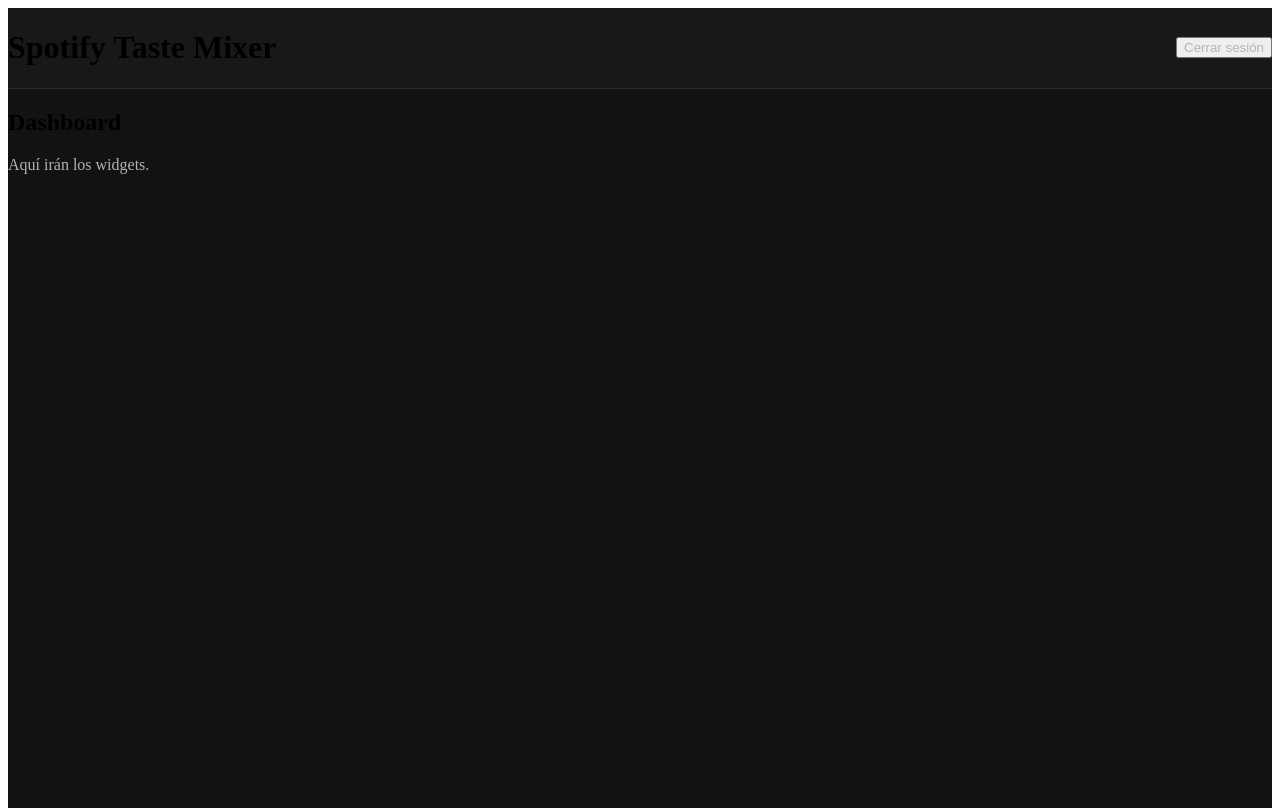
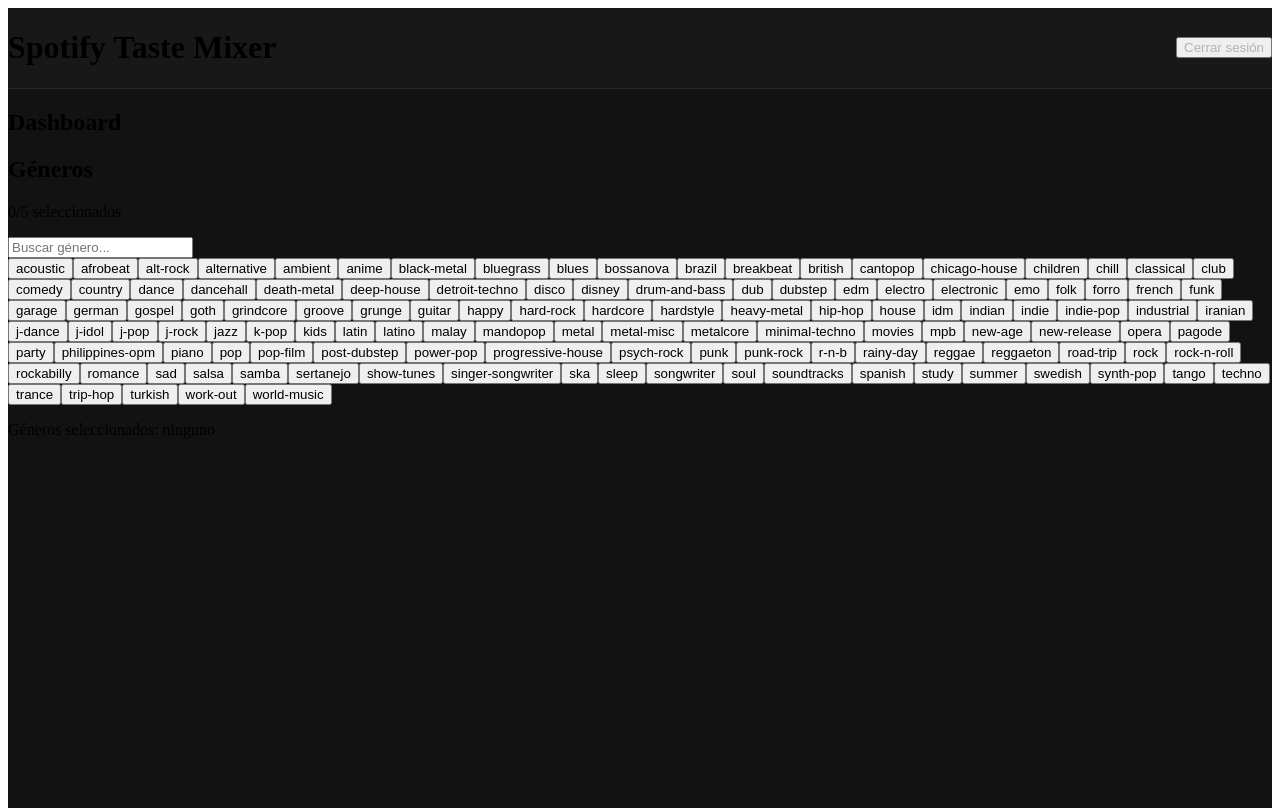
Before and after one commit to DanielPeraltaLlamas/SpotifyMixerDanielPeralta, a Next.js app in the folder spotify-taste-mixer-danielperalta/: page /dashboard in a window 1280 px wide. Built offline with nearby package versions, Linux system fonts and the light colour scheme; sample sign-in values are in the browser's storage.

Commit message:
Selector de generos multiple con limite 5

```diff
--- a/spotify-taste-mixer-danielperalta/src/app/dashboard/page.js
+++ b/spotify-taste-mixer-danielperalta/src/app/dashboard/page.js
@@ -3,10 +3,12 @@
 import { useRouter } from 'next/navigation';
 import { isAuthenticated } from '@/lib/auth';
 import Header from '@/components/Header';
+import GenreWidget from '@/components/widgets/GenreWidget';
 
 export default function Dashboard() {
   const router = useRouter();
   const [loading, setLoading] = useState(true);
+  const [selectedGenres, setSelectedGenres] = useState([]);
 
   useEffect(() => {
     const checkAuth = async () => {
@@ -31,8 +33,14 @@
     <div className="min-h-screen bg-[#121212]">
       <Header />
       <main className="p-6">
-        <h2 className="text-white text-2xl font-bold">Dashboard</h2>
-        <p className="text-[#B3B3B3] mt-2">Aquí irán los widgets.</p>
+        <h2 className="text-white text-2xl font-bold mb-6">Dashboard</h2>
+        <GenreWidget
+          onSelect={setSelectedGenres}
+          selectedItems={selectedGenres}
+        />
+        <div className="mt-4 text-white">
+          <p>Géneros seleccionados: {selectedGenres.join(', ') || 'ninguno'}</p>
+        </div>
       </main>
     </div>
   );
--- /dev/null
+++ b/spotify-taste-mixer-danielperalta/src/components/widgets/GenreWidget.jsx
@@ -0,0 +1,73 @@
+'use client';
+import { useState } from 'react';
+
+const GENRES = [
+  'acoustic', 'afrobeat', 'alt-rock', 'alternative', 'ambient',
+  'anime', 'black-metal', 'bluegrass', 'blues', 'bossanova',
+  'brazil', 'breakbeat', 'british', 'cantopop', 'chicago-house',
+  'children', 'chill', 'classical', 'club', 'comedy',
+  'country', 'dance', 'dancehall', 'death-metal', 'deep-house',
+  'detroit-techno', 'disco', 'disney', 'drum-and-bass', 'dub',
+  'dubstep', 'edm', 'electro', 'electronic', 'emo',
+  'folk', 'forro', 'french', 'funk', 'garage',
+  'german', 'gospel', 'goth', 'grindcore', 'groove',
+  'grunge', 'guitar', 'happy', 'hard-rock', 'hardcore',
+  'hardstyle', 'heavy-metal', 'hip-hop', 'house', 'idm',
+  'indian', 'indie', 'indie-pop', 'industrial', 'iranian',
+  'j-dance', 'j-idol', 'j-pop', 'j-rock', 'jazz',
+  'k-pop', 'kids', 'latin', 'latino', 'malay',
+  'mandopop', 'metal', 'metal-misc', 'metalcore', 'minimal-techno',
+  'movies', 'mpb', 'new-age', 'new-release', 'opera',
+  'pagode', 'party', 'philippines-opm', 'piano', 'pop',
+  'pop-film', 'post-dubstep', 'power-pop', 'progressive-house', 'psych-rock',
+  'punk', 'punk-rock', 'r-n-b', 'rainy-day', 'reggae',
+  'reggaeton', 'road-trip', 'rock', 'rock-n-roll', 'rockabilly',
+  'romance', 'sad', 'salsa', 'samba', 'sertanejo',
+  'show-tunes', 'singer-songwriter', 'ska', 'sleep', 'songwriter',
+  'soul', 'soundtracks', 'spanish', 'study', 'summer',
+  'swedish', 'synth-pop', 'tango', 'techno', 'trance',
+  'trip-hop', 'turkish', 'work-out', 'world-music'
+];
+
+const MAX_GENRES = 5;
+
+export default function GenreWidget({ onSelect, selectedItems = [] }) {
+  const [search, setSearch] = useState('');
+
+  const filtered = GENRES.filter(g => g.includes(search.toLowerCase()));
+
+  const toggleGenre = (genre) => {
+    if (selectedItems.includes(genre)) {
+      onSelect(selectedItems.filter(g => g !== genre));
+    } else {
+      if (selectedItems.length >= MAX_GENRES) return;
+      onSelect([...selectedItems, genre]);
+    }
+  };
+
+  return (
+    <div>
+      <h2>Géneros</h2>
+      <p>{selectedItems.length}/{MAX_GENRES} seleccionados</p>
+
+      <input
+        type="text"
+        placeholder="Buscar género..."
+        value={search}
+        onChange={e => setSearch(e.target.value)}
+      />
+
+      <div>
+        {filtered.map(genre => (
+          <button
+            key={genre}
+            onClick={() => toggleGenre(genre)}
+            disabled={!selectedItems.includes(genre) && selectedItems.length >= MAX_GENRES}
+          >
+            {selectedItems.includes(genre) ? '✓ ' : ''}{genre}
+          </button>
+        ))}
+      </div>
+    </div>
+  );
+}
```
